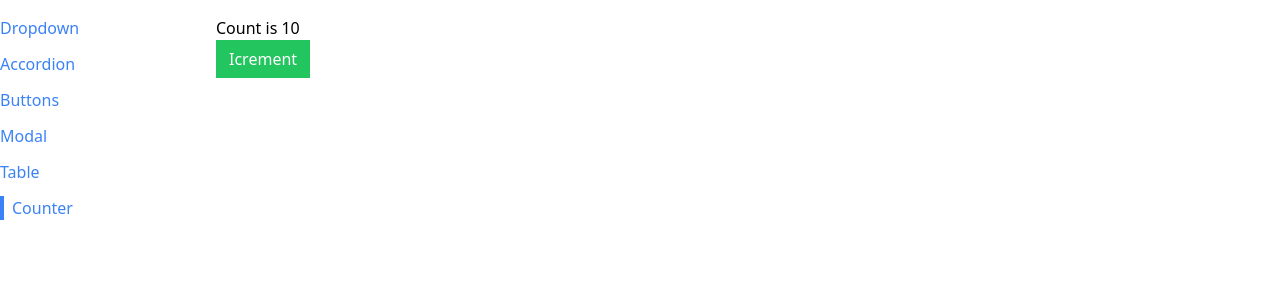
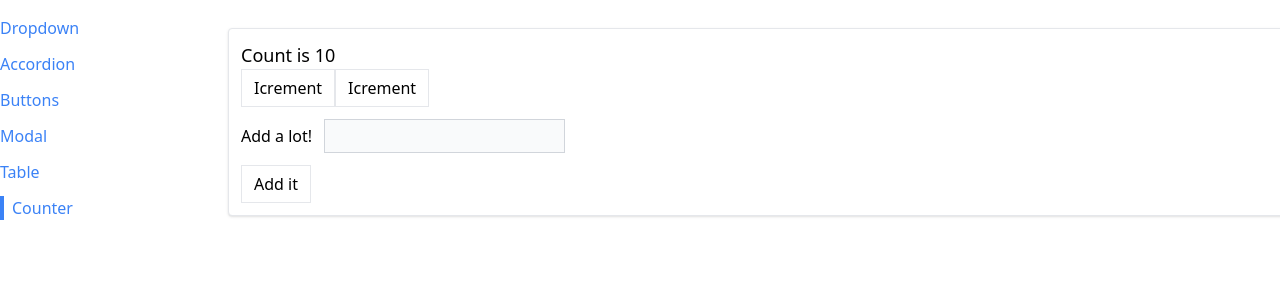
Before and after one commit to EugeneKle/comps, a React (Create React App) app: page /counter in a window 1280 px wide. Shown: the top 300 px of the page. Built offline with nearby package versions, Linux system fonts and the light colour scheme.

Commit message:
added new page and rewright that with reducer

```diff
--- a/package.json
+++ b/package.json
@@ -7,6 +7,7 @@
     "@testing-library/react": "^13.4.0",
     "@testing-library/user-event": "^13.5.0",
     "classnames": "^2.3.2",
+    "immer": "^9.0.17",
     "prop-types": "^15.8.1",
     "react": "^18.2.0",
     "react-dom": "^18.2.0",
--- a/src/pages/CounterPage.js
+++ b/src/pages/CounterPage.js
@@ -1,16 +1,87 @@
-import useCounter from "../hooks/use-counter";
+import produce from "immer";
+import { useReducer } from "react";
 import Button from "../components/Button";
+import Panel from "../components/Panel";
+
+
+const INCREMENT_COUNT = "increment";
+const DECREMENT_COUNT = "decrement";
+const SET_VALUE_TO_ADD = "change_value_to_add";
+const ADD_VALUE_TO_COUNT = "add_value_to_count";
+
+const reducer = (state, action) => {
+  switch (action.type) {
+    case INCREMENT_COUNT:
+      state.count = state.count + 1;
+      return;
+    case DECREMENT_COUNT:
+      state.count = state.count - 1;
+      return;
+    case ADD_VALUE_TO_COUNT:
+      state.count = state.count + state.valueToAdd;
+      state.valueToAdd = 0;
+      return;
+    case SET_VALUE_TO_ADD:
+      state.valueToAdd = action.payload;
+      return;
+    default:
+      return state;
+  }
+};
 
 function CounterPage({ initialCount }) {
-  const { count, increment } = useCounter(initialCount);
+  const [state, dispatch] = useReducer(produce(reducer), {
+    count: initialCount,
+    valueToAdd: 0,
+  });
+
+  const increment = () => {
+    dispatch({
+      type: INCREMENT_COUNT,
+    });
+  };
+
+  const decrement = () => {
+    dispatch({
+      type: DECREMENT_COUNT,
+    });
+  };
+
+  const handleChange = (event) => {
+    const value = parseInt(event.target.value) || 0;
+
+    dispatch({
+      type: SET_VALUE_TO_ADD,
+      payload: value,
+    });
+  };
+
+  const handleSubmit = (event) => {
+    event.preventDefault();
+
+    dispatch({
+      type: ADD_VALUE_TO_COUNT,
+    });
+  };
 
   return (
-    <div>
-      <h1>Count is {count}</h1>
-      <Button onClick={increment} success>
-        Icrement
-      </Button>
-    </div>
+    <Panel className="m-3">
+      <h1 className="text-lg">Count is {state.count}</h1>
+      <div className="flex flex-row">
+        <Button onClick={increment}>Icrement</Button>
+        <Button onClick={decrement}>Icrement</Button>
+      </div>
+      <form onSubmit={handleSubmit}>
+        <label>Add a lot!</label>
+        <input
+          value={state.valueToAdd || ""}
+          onChange={handleChange}
+          type="number"
+          className="p-1 m-3 bg-gray-50 border border border-gray-300"
+        />
+        <Button>Add it</Button>
+      </form>
+    </Panel>
   );
 }
 
```
Also changed, not shown: 1 other file (tests, documents, lock files or other folders).
